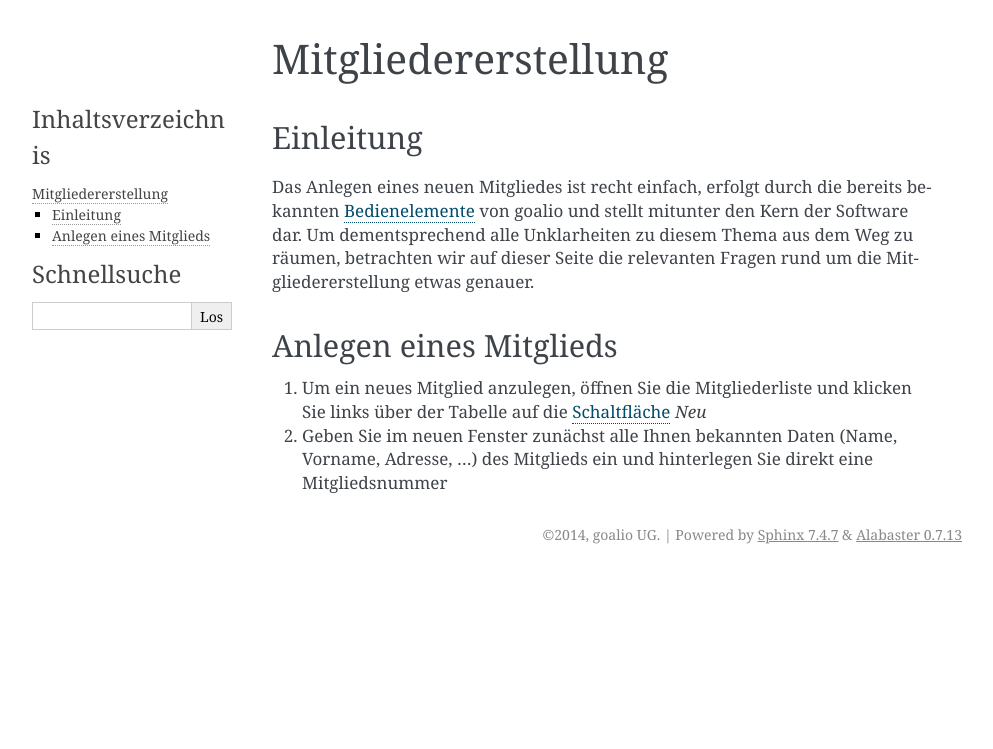
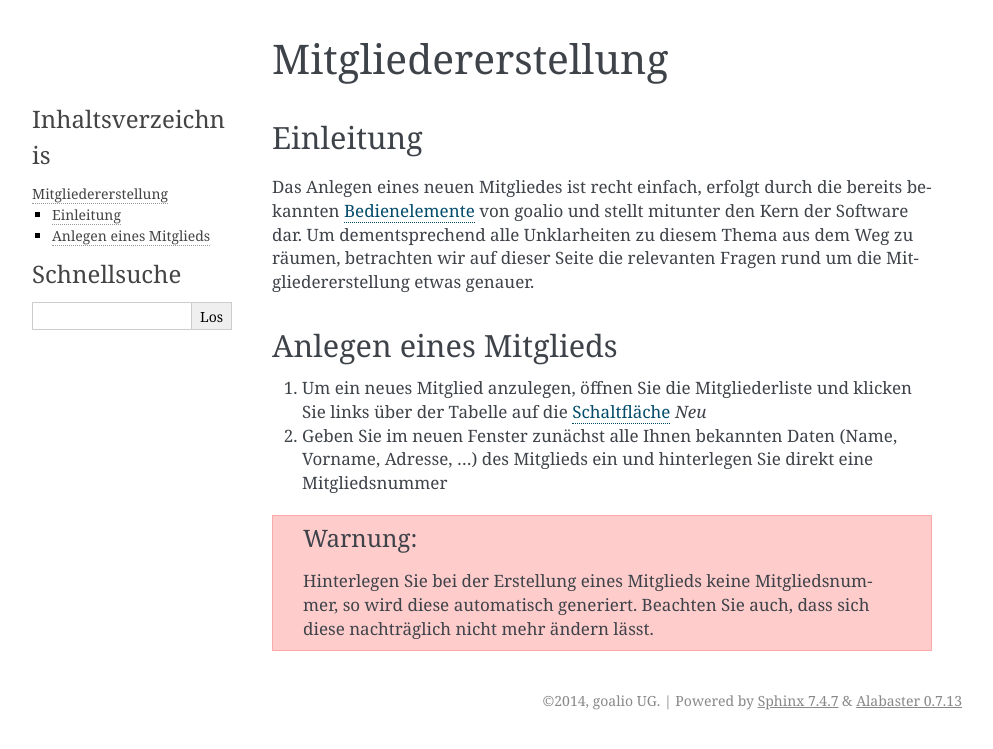
Before and after one commit to goalio/docs, a Sphinx documentation site: the page built from docs/module/mitglieder/erstellen.rst, in a window 1280 px wide. Shown: the top 749 px of the page, without its empty margins (148-1141 px from the left). Built offline with Sphinx 7.4.7, drawn with Linux system fonts in a browser that asks for light colours; formulas are drawn with MathJax 3; part of the change alters nothing that is shown.

```diff
--- a/docs/module/mitglieder/erstellen.rst
+++ b/docs/module/mitglieder/erstellen.rst
@@ -14,7 +14,7 @@ Anlegen eines Mitglieds
 2. Geben Sie im neuen Fenster zunächst alle Ihnen bekannten Daten (Name, Vorname, Adresse, ...) des Mitglieds ein und hinterlegen Sie direkt eine Mitgliedsnummer
 
 
-.. admonition::
+.. warning::
 	Hinterlegen Sie bei der Erstellung eines Mitglieds keine Mitgliedsnummer, so wird diese automatisch generiert. Beachten Sie auch, dass sich diese nachträglich nicht mehr ändern lässt.
 
 
```
